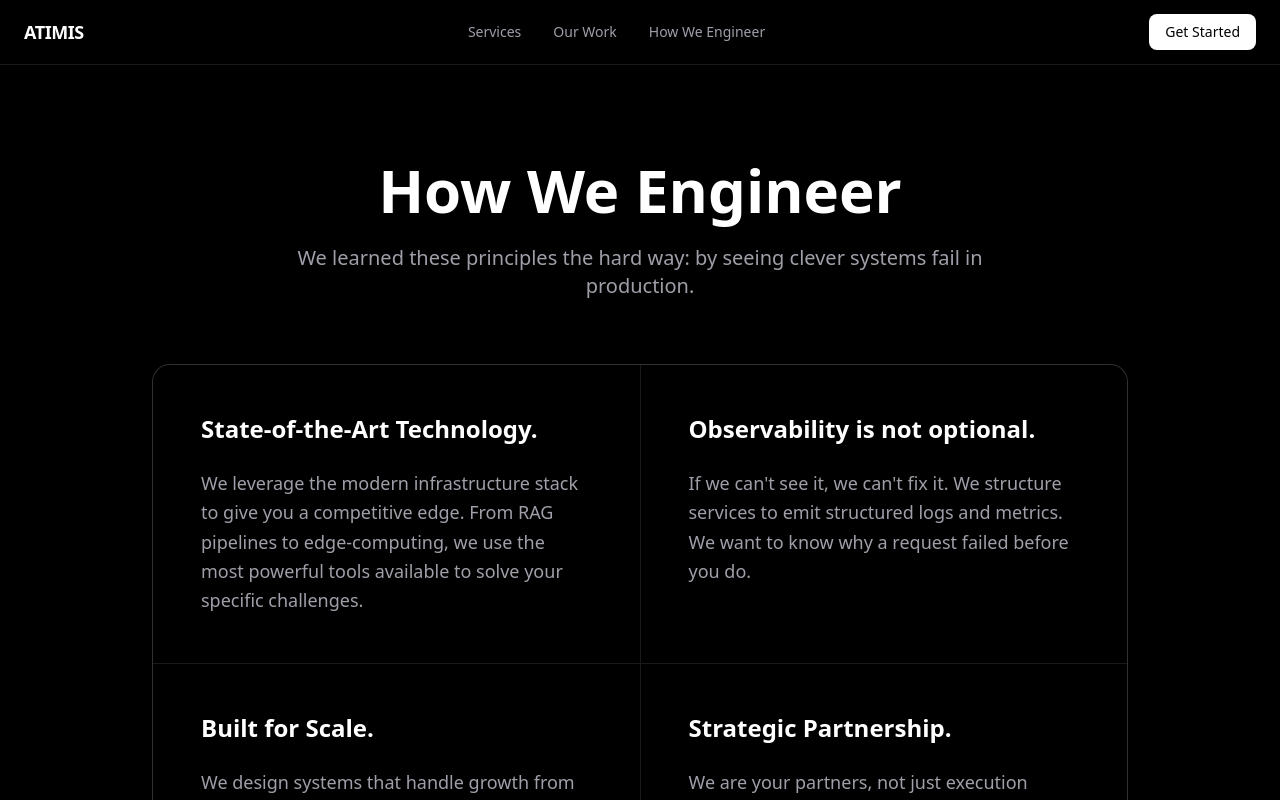
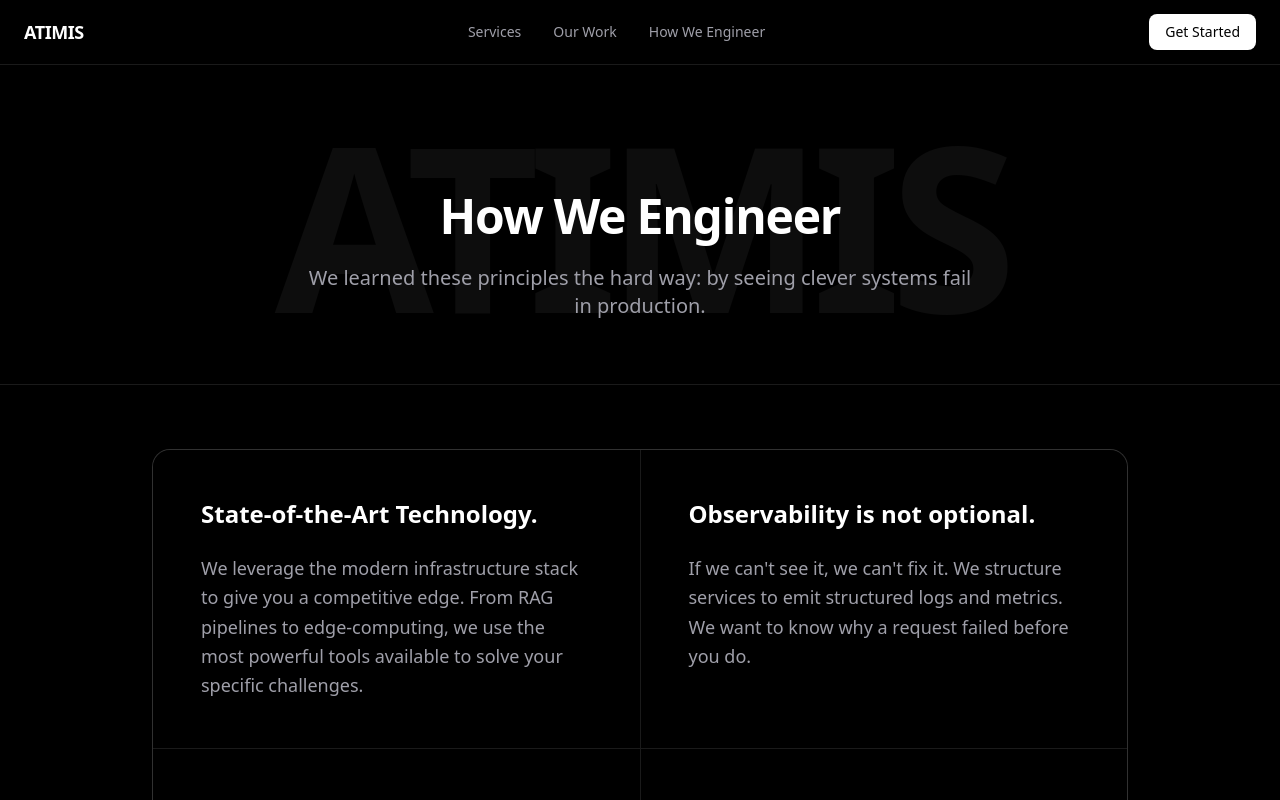
Before and after one commit to abhi542/ATIMIS, a Next.js app: page /about in a window 1280 px wide. Shown: the top 800 px of the page. Built offline with nearby package versions, Linux system fonts and the light colour scheme.

Commit message:
changes to Display element

```diff
--- a/app/about/page.tsx
+++ b/app/about/page.tsx
@@ -4,13 +4,25 @@ import { Button } from "@/components/ui/button";
 export default function AboutPage() {
     return (
         <div className="min-h-screen bg-black text-white pb-24">
-            <section className="pt-24 pb-24 px-6 container mx-auto max-w-5xl">
-                <div className="text-center max-w-3xl mx-auto mb-16">
-                    <h1 className="text-4xl md:text-6xl font-bold mb-6">How We Engineer</h1>
-                    <p className="text-xl text-zinc-400">
+            {/* Header */}
+            <section className="pt-32 pb-16 px-6 border-b border-white/10 text-center relative overflow-hidden">
+                {/* Watermark */}
+                <div className="absolute top-1/2 left-1/2 -translate-x-1/2 -translate-y-1/2 w-full text-center select-none pointer-events-none">
+                    <h1 className="text-[15vw] md:text-[18vw] font-black text-white/5 tracking-tighter leading-none">
+                        ATIMIS
+                    </h1>
+                </div>
+
+                <div className="container mx-auto max-w-5xl relative z-10">
+                    <h1 className="text-4xl md:text-5xl font-bold tracking-tight mb-6">How We Engineer</h1>
+                    <p className="text-xl text-zinc-400 max-w-2xl mx-auto min-h-[3.5rem] flex items-center justify-center">
                         We learned these principles the hard way: by seeing clever systems fail in production.
                     </p>
                 </div>
+            </section>
+
+            {/* Principles Grid */}
+            <section className="container mx-auto max-w-5xl px-6 pt-16 relative z-10">
 
                 <div className="grid md:grid-cols-2 gap-px bg-white/10 border border-white/10 rounded-2xl overflow-hidden">
 
--- a/app/page.tsx
+++ b/app/page.tsx
@@ -17,9 +17,13 @@ export default function Home() {
             Accepting New Engineering Partners for Q3
           </div>
 
-          <h1 className="text-5xl md:text-7xl font-bold tracking-tight mb-8 leading-[1.1]">
+          <h1 className="text-7xl md:text-[10rem] font-black tracking-tighter text-white mb-2 leading-none select-none">
+            ATIMIS
+          </h1>
+
+          <h2 className="text-4xl md:text-6xl font-bold tracking-tight mb-8 leading-[1.1] text-zinc-100">
             Building the Extraordinary.
-          </h1>
+          </h2>
 
           <p className="text-xl md:text-2xl text-zinc-300 max-w-2xl leading-relaxed mb-12">
             Engineering AI systems, internal tools, and platforms designed to operate reliably in real-world production environments.
--- a/app/services/page.tsx
+++ b/app/services/page.tsx
@@ -7,19 +7,26 @@ export default function ServicesPage() {
     return (
         <div className="min-h-screen bg-black text-white pb-24">
             {/* Header */}
-            <section className="pt-32 pb-16 px-6 border-b border-white/10 text-center">
-                <div className="container mx-auto max-w-5xl">
+            <section className="pt-32 pb-16 px-6 border-b border-white/10 text-center relative overflow-hidden">
+                {/* Watermark */}
+                <div className="absolute top-1/2 left-1/2 -translate-x-1/2 -translate-y-1/2 w-full text-center select-none pointer-events-none">
+                    <h1 className="text-[15vw] md:text-[18vw] font-black text-white/5 tracking-tighter leading-none">
+                        ATIMIS
+                    </h1>
+                </div>
+
+                <div className="container mx-auto max-w-5xl relative z-10">
                     <h1 className="text-4xl md:text-5xl font-bold tracking-tight mb-6">
                         Our Services
                     </h1>
-                    <p className="text-xl text-zinc-400 max-w-2xl mx-auto">
+                    <p className="text-xl text-zinc-400 max-w-2xl mx-auto min-h-[3.5rem] flex items-center justify-center">
                         Specialized engineering for scalable systems.
                     </p>
                 </div>
             </section>
 
             {/* Service List */}
-            <section className="container mx-auto max-w-5xl px-6 pt-16 space-y-24">
+            <section className="container mx-auto max-w-5xl px-6 pt-16 space-y-24 relative z-10">
 
                 {/* Service 1: AI & RAG */}
                 <div className="grid md:grid-cols-2 gap-12 items-start border-l border-white/10 pl-8 md:pl-12 relative">
--- a/app/work/page.tsx
+++ b/app/work/page.tsx
@@ -6,19 +6,24 @@ export default function WorkPage() {
     return (
         <div className="min-h-screen bg-black text-white pb-24">
             {/* Meta Header */}
-            <section className="pt-32 pb-24 px-6 border-b border-white/10 bg-zinc-900/20">
-                <div className="container mx-auto max-w-4xl text-center">
-                    <h1 className="text-4xl md:text-5xl font-bold mb-8">Our Work</h1>
-                    <div className="space-y-6 text-xl text-zinc-400 max-w-2xl mx-auto">
-                        <p>
-                            Production systems, running at scale.
-                        </p>
-                    </div>
+            <section className="pt-32 pb-16 px-6 border-b border-white/10 text-center relative overflow-hidden">
+                {/* Watermark */}
+                <div className="absolute top-1/2 left-1/2 -translate-x-1/2 -translate-y-1/2 w-full text-center select-none pointer-events-none">
+                    <h1 className="text-[15vw] md:text-[18vw] font-black text-white/5 tracking-tighter leading-none">
+                        ATIMIS
+                    </h1>
+                </div>
+
+                <div className="container mx-auto max-w-5xl relative z-10">
+                    <h1 className="text-4xl md:text-5xl font-bold tracking-tight mb-6">Our Work</h1>
+                    <p className="text-xl text-zinc-400 max-w-2xl mx-auto min-h-[3.5rem] flex items-center justify-center">
+                        Production systems, running at scale.
+                    </p>
                 </div>
             </section>
 
             {/* Case Studies */}
-            <section className="container mx-auto max-w-5xl px-6 pt-24 space-y-48">
+            <section className="container mx-auto max-w-5xl px-6 pt-24 space-y-48 relative z-10">
 
                 {/* Project 1: Enterprise RAG */}
                 <div className="group">
```
